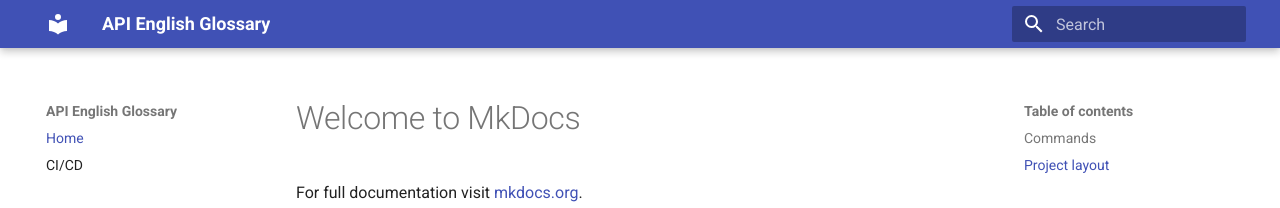
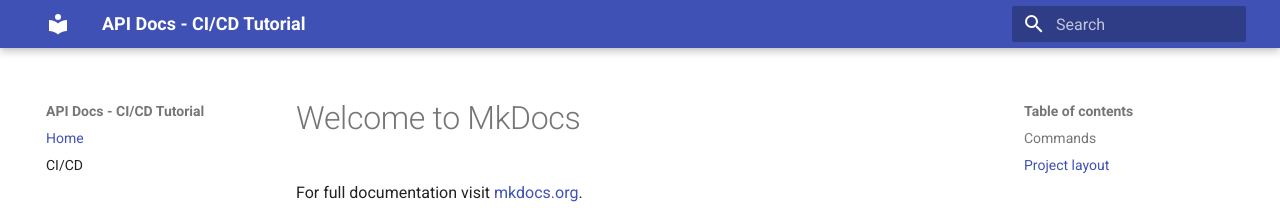
Before and after one commit to maccana/cicd-test, an MkDocs documentation site: the page built from docs/index.md, in a window 1280 px wide. Shown: the top 208 px of the page. Built offline with MkDocs 1.6.1 and Material for MkDocs 9.7.7, drawn with Linux system fonts in a browser that asks for light colours.

```diff
--- a/mkdocs.yml
+++ b/mkdocs.yml
@@ -1,4 +1,4 @@
-site_name: API English Glossary
+site_name: API Docs - CI/CD Tutorial
 theme:
   name: material
 
```
